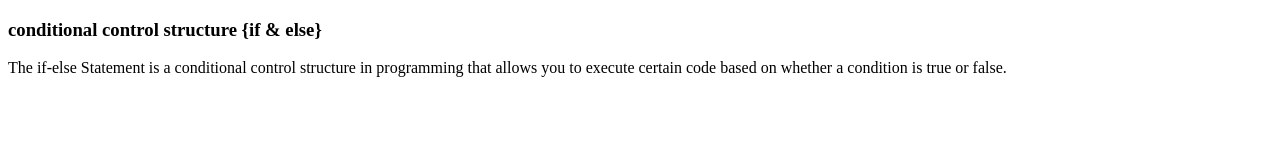
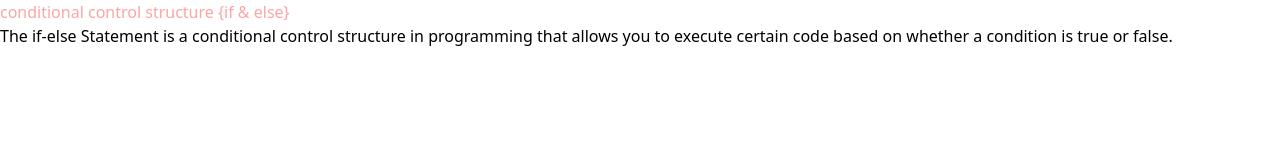
Before and after one commit to ShahabRasool/Basic-JavaScript, a plain HTML site: page loops/index.html in a window 1280 px wide. Drawn offline with nearby package versions, Linux system fonts and the light colour scheme.

Commit message:
Make some css styling

```diff
--- a/loops/index.html
+++ b/loops/index.html
@@ -4,10 +4,11 @@
     <meta charset="UTF-8">
     <meta name="viewport" content="width=device-width, initial-scale=1.0">
     <title>Document</title>
+    <script src="https://cdn.tailwindcss.com"></script>
 </head>
 <body>
     <div>
-        <h3>conditional control structure {if & else}</h3>
+        <h3 class="text-red-300">conditional control structure {if & else}</h3>
         <p>The if-else Statement is a conditional control structure in programming that allows you to execute certain code based on whether a condition is true or false.</p>
     </div>
 
```
